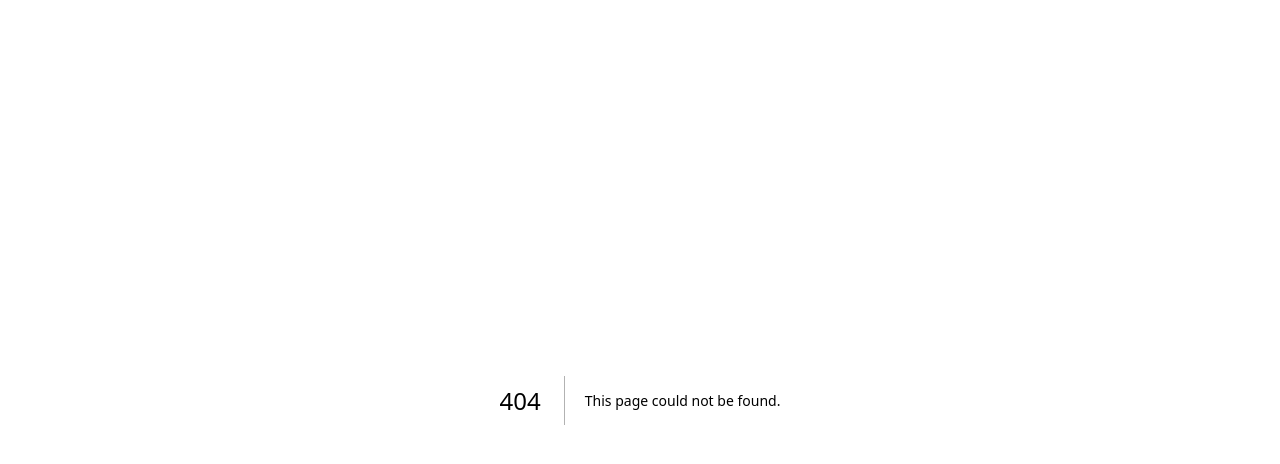
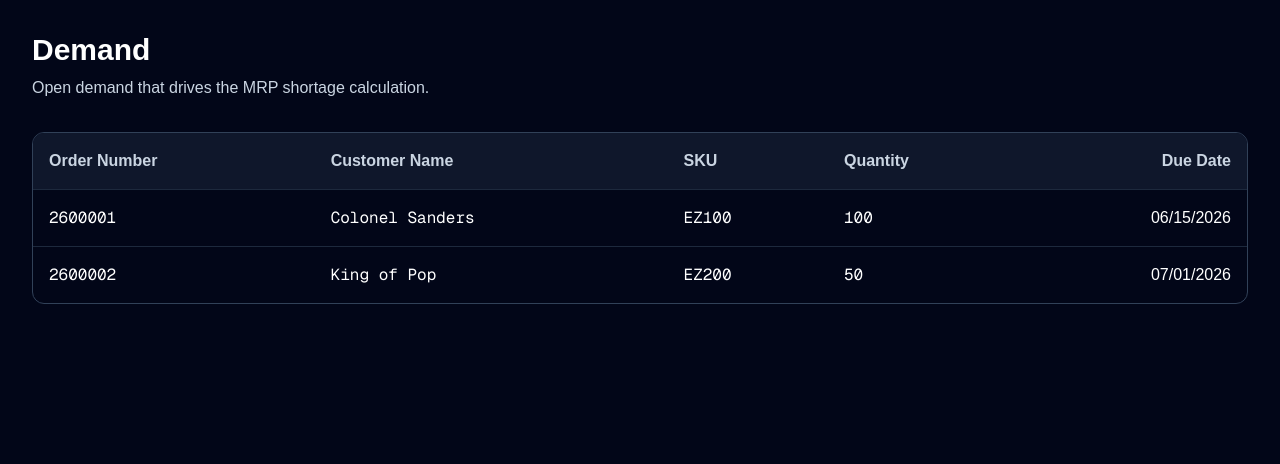
Before and after one commit to JHARRIS1009/mrp, a Next.js app: page /demand in a window 1280 px wide. Before the commit this address had no page. Shown: the top 464 px of the page. Built offline with nearby package versions, Linux system fonts and the light colour scheme.

Commit message:
Add shortage traceability and requirement summaries

```diff
--- /dev/null
+++ b/app/demand/page.tsx
@@ -0,0 +1,40 @@
+import { getDemandItems } from "@/lib/demand-data";
+
+export default async function DemandPage() {
+  const demandItems = await getDemandItems();
+
+  return (
+    <main className="min-h-screen bg-slate-950 p-8 text-white">
+      <h1 className="text-3xl font-bold">Demand</h1>
+      <p className="mt-2 text-slate-300">
+        Open demand that drives the MRP shortage calculation.
+      </p>
+
+      <div className="mt-8 overflow-hidden rounded-xl border border-slate-700">
+        <table className="w-full border-collapse text-left">
+          <thead className="bg-slate-900 text-slate-300">
+            <tr>
+              <th className="p-4">Order Number</th>
+              <th className="p-4">Customer Name</th>
+              <th className="p-4">SKU</th>
+              <th className="p-4">Quantity</th>
+              <th className="p-4 text-right">Due Date</th>
+            </tr>
+          </thead>
+
+          <tbody>
+            {demandItems.map((item) => (
+              <tr key={item.sku} className="border-t border-slate-800">
+                <td className="p-4 font-mono">{item.orderNumber}</td>
+                <td className="p-4 font-mono">{item.customerName}</td>
+                <td className="p-4 font-mono">{item.sku}</td>
+                <td className="p-4 font-mono">{item.quantity}</td>
+                <td className="p-4 text-right">{item.dueDate}</td>
+              </tr>
+            ))}
+          </tbody>
+        </table>
+      </div>
+    </main>
+  );
+}
--- a/app/page.tsx
+++ b/app/page.tsx
@@ -4,6 +4,7 @@ const links = [
   { href: "/inventory", label: "Inventory" },
   { href: "/can-build", label: "Can Build" },
   { href: "/shortages", label: "Shortages" },
+  { href: "/demand", label: "Demand" },
 ];
 
 export default function HomePage() {
@@ -14,7 +15,7 @@ export default function HomePage() {
         Inventory planning, BOM explosion, shortages, and build capacity.
       </p>
 
-      <div className="mt-8 grid gap-4 md:grid-cols-3">
+      <div className="mt-8 grid gap-4 md:grid-cols-4">
         {links.map((link) => (
           <Link
             key={link.href}
--- a/app/shortages/[sku]/page.tsx
+++ b/app/shortages/[sku]/page.tsx
@@ -11,6 +11,41 @@ export default async function ShortageDetailPage({
 
   const traces = await calculateShortageTrace(decodedSku);
 
+  const totalRequired = traces.reduce(
+    (sum, trace) => sum + trace.requiredQuantity,
+    0
+  );
+
+  const summaryBySource = traces.reduce(
+    (summary, trace) => {
+      const existing = summary.get(trace.sourceSku);
+
+      if (existing) {
+        existing.required += trace.requiredQuantity;
+      } else {
+        summary.set(trace.sourceSku, {
+          sourceSku: trace.sourceSku,
+          orderNumber: trace.orderNumber,
+          customerName: trace.customerName,
+          required: trace.requiredQuantity,
+        });
+      }
+
+      return summary;
+    },
+    new Map<
+      string,
+      {
+        sourceSku: string;
+        orderNumber: string;
+        customerName: string;
+        required: number;
+      }
+    >()
+  );
+
+  const demandSourceCount = traces.length;
+
   return (
     <main className="min-h-screen bg-slate-950 p-8 text-white">
       <Link href="/shortages" className="text-sm text-slate-300 hover:text-white">
@@ -23,10 +58,48 @@ export default async function ShortageDetailPage({
         Why <span className="font-mono text-white">{decodedSku}</span> is required.
       </p>
 
+      <div className="mt-6 rounded-xl border border-slate-700 bg-slate-900 p-6">
+        <div className="text-2xl font-bold">
+          {totalRequired} {decodedSku} Required
+        </div>
+
+        <p className="mt-2 text-slate-300">
+          Generated from {demandSourceCount} demand source
+          {demandSourceCount === 1 ? "" : "s"}.
+        </p>
+      </div>
+
+      <div className="mt-4 rounded-xl border border-slate-700 bg-slate-900 p-6">
+
+      <div className="mt-4 space-y-3">
+          {[...summaryBySource.values()].map((source) => (
+            <div
+              key={`${source.orderNumber}-${source.sourceSku}`}
+              className="rounded-lg border border-slate-800 p-4"
+            >
+              <div className="text-xl font-mono font-semibold">
+                {source.sourceSku}
+              </div>
+
+              <div className="font-mono">
+                {source.required} Required
+              </div>
+
+              <div className="mt-1 text-sm text-slate-300">
+                Sales Order {source.orderNumber}
+              </div>
+            </div>
+          ))}
+        </div>
+      </div>
+
       <div className="mt-8 overflow-hidden rounded-xl border border-slate-700">
         <table className="w-full border-collapse text-left">
           <thead className="bg-slate-900 text-slate-300">
             <tr>
+              <th className="p-4">Order</th>
+              <th className="p-4">Customer</th>
+              <th className="p-4">Due Date</th>
               <th className="p-4">Source SKU</th>
               <th className="p-4">Path</th>
               <th className="p-4 text-right">Demand Qty</th>
@@ -42,6 +115,9 @@ export default async function ShortageDetailPage({
                 key={`${trace.sourceSku}-${trace.componentSku}-${index}`}
                 className="border-t border-slate-800"
               >
+                <td className="p-4 font-mono">{trace.orderNumber}</td>
+                <td className="p-4">{trace.customerName}</td>
+                <td className="p-4">{trace.dueDate}</td>
                 <td className="p-4 font-mono">{trace.sourceSku}</td>
                 <td className="p-4 font-mono">{trace.path.join(" → ")}</td>
                 <td className="p-4 text-right">{trace.demandQuantity}</td>
@@ -55,7 +131,7 @@ export default async function ShortageDetailPage({
 
             {traces.length === 0 && (
               <tr className="border-t border-slate-800">
-                <td className="p-4 text-slate-300" colSpan={6}>
+                <td className="p-4 text-slate-300" colSpan={9}>
                   No trace lines found for this SKU.
                 </td>
               </tr>
--- a/lib/demand-data.ts
+++ b/lib/demand-data.ts
@@ -1,17 +1,26 @@
 export type DemandItem = {
+  orderNumber: string;
+  customerName: string;
   sku: string;
   quantity: number;
+  dueDate: string;
 };
 
 export async function getDemandItems(): Promise<DemandItem[]> {
   return [
     {
+      orderNumber: "2600001",
+      customerName: "Colonel Sanders",
       sku: "EZ100",
       quantity: 100,
+      dueDate: "06/15/2026",
     },
     {
-        sku: "EZ200",
-        quantity: 50,
+      orderNumber: "2600002",
+      customerName: "King of Pop",
+      sku: "EZ200",
+      quantity: 50,
+      dueDate: "07/01/2026",
     },
   ];
 }
--- a/lib/mrp.ts
+++ b/lib/mrp.ts
@@ -4,6 +4,9 @@ import { getInventoryItems } from "@/lib/inventory-data";
 
 export type RequirementTrace = {
     componentSku: string;
+    orderNumber: string;
+    customerName: string;
+    dueDate: string;
     sourceSku: string;
     demandQuantity: number;
     netBuildQuantity: number;
@@ -48,7 +51,11 @@ export async function calculateShortages(): Promise<ShortageResult[]> {
     return quantityNeeded - quantityUsed;
   }
 
-  function explodeDemand(sku: string, quantity: number) {
+  function explodeDemand(
+    sku: string,
+    quantity: number
+  ) {
+
     addRequirement(sku, quantity);
 
     const netRequirement = useAvailableInventory(sku, quantity);
@@ -77,8 +84,6 @@ export async function calculateShortages(): Promise<ShortageResult[]> {
       ? originalInventory.onHand - originalInventory.allocated
       : 0;
 
-    const remainingAvailable = availableInventory.get(sku) ?? 0;
-    const availableUsed = originalAvailable - remainingAvailable;
     const netRequired = Math.max(required - originalAvailable, 0);
     const shortage = netRequired;
 
@@ -88,6 +93,7 @@ export async function calculateShortages(): Promise<ShortageResult[]> {
       available: originalAvailable,
       netRequired,
       shortage,
+      traces: [],
     });
   }
 
@@ -121,6 +127,9 @@ export async function calculateShortageTrace(
   function explodeDemand(
     sku: string,
     quantity: number,
+    orderNumber: string,
+    customerName: string,
+    dueDate: string,
     sourceSku: string,
     demandQuantity: number,
     path: string[]
@@ -140,6 +149,9 @@ export async function calculateShortageTrace(
       if (child.childSku === targetSku) {
         traces.push({
           componentSku: child.childSku,
+          orderNumber,
+          customerName,
+          dueDate,
           sourceSku,
           demandQuantity,
           netBuildQuantity: netRequirement,
@@ -152,6 +164,9 @@ export async function calculateShortageTrace(
       explodeDemand(
         child.childSku,
         requiredQuantity,
+        orderNumber,
+        customerName,
+        dueDate,
         sourceSku,
         demandQuantity,
         childPath
@@ -163,6 +178,9 @@ export async function calculateShortageTrace(
     explodeDemand(
       demand.sku,
       demand.quantity,
+      demand.orderNumber,
+      demand.customerName,
+      demand.dueDate,
       demand.sku,
       demand.quantity,
       [demand.sku]
```
